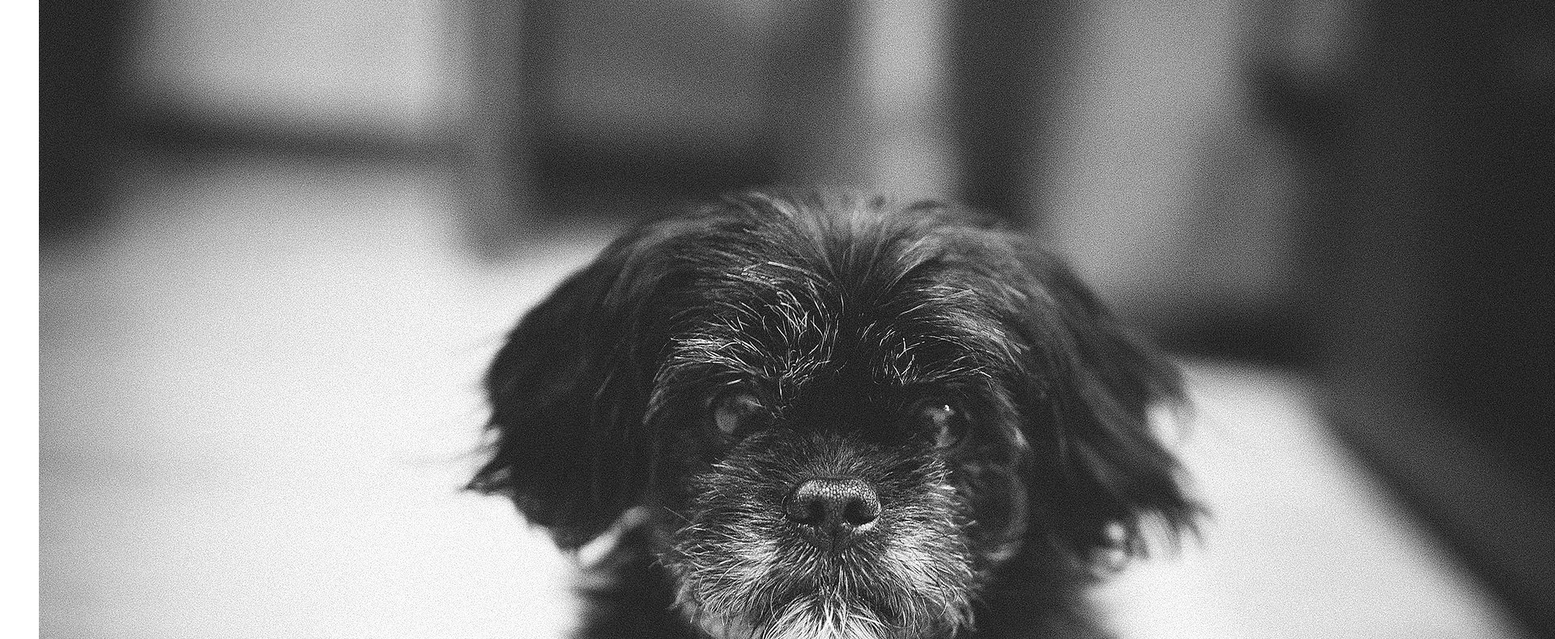
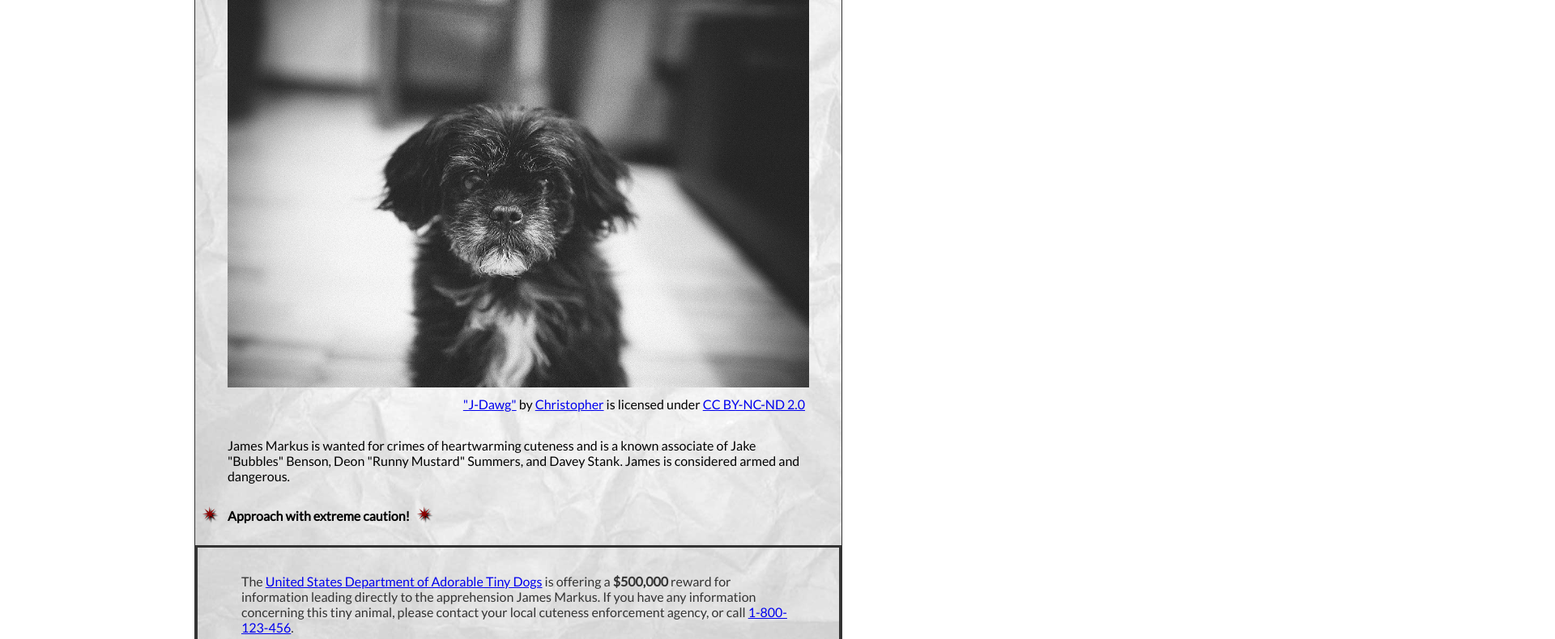
Before and after one commit to natebrosio/wanted-poster, a plain HTML site: page index.html in a window 1280 px wide. Shown: the part 386-1176 px from the top of the page at 81% size, 1920 px wide, since content can reach past the window. Drawn offline with Linux system fonts and the light colour scheme; files that its build step writes are made by us from their sources; files whose address does not match are found by name.

Commit message:
Update index.html

```diff
--- a/index.html
+++ b/index.html
@@ -6,7 +6,7 @@
         <meta name="author" content="John Durham">
 
 <!-- Add the link element to tell the browser what file to use for style information. -->
-
+<link href="css/style.css" rel="stylesheet" type="text/css">
         <title>Wanted | Jame Markus</title>
     </head>
     <body>
```
